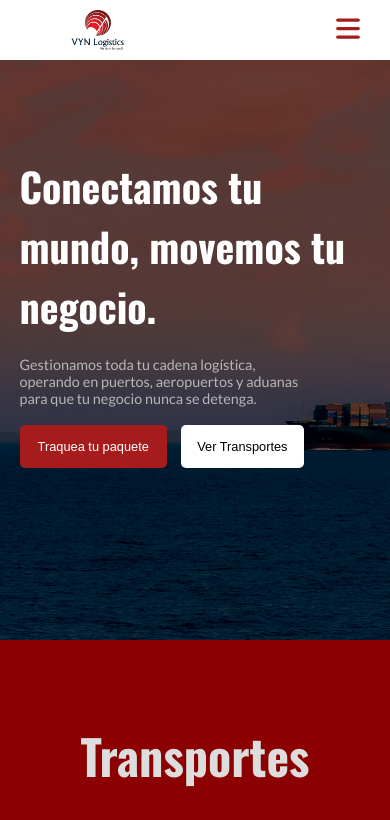
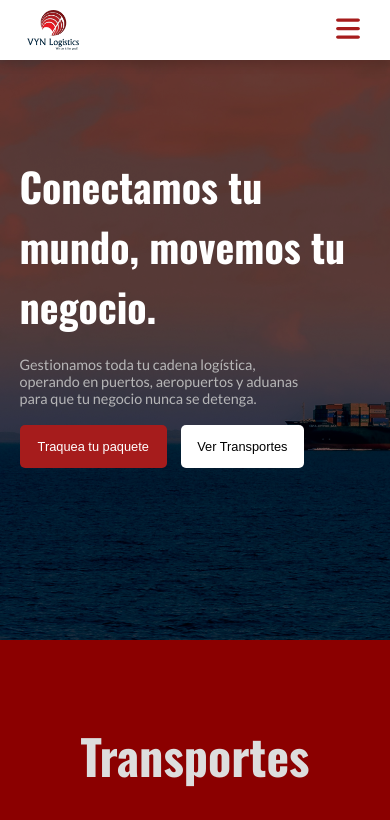
Before and after one commit to avoleon15/VyN-WebPage, a React (Vite) app: page / in a window 390 px wide. Shown: the top 820 px of the page. Built offline with nearby package versions, Linux system fonts and the light colour scheme.

Commit message:
Changed some details on the styling of the hamburguer menu, also changed the display of the navbar while on screen sized phone

```diff
--- a/src/components/Navbar/Navbar.css
+++ b/src/components/Navbar/Navbar.css
@@ -4,7 +4,7 @@
     display: flex;
     width: 100%;
     height: 60px;
-
+    box-shadow: 0 4px 10px rgba(0, 0, 0, 0.15);
     padding: 10px 0px 10px 0px;
 
     background: white;
@@ -131,7 +131,6 @@
     border: none;
     color: var(--primary);
     font-size: 1.7rem;
-    margin-right: 10%;
 }
 
 .mobile-menu {
@@ -139,7 +138,7 @@
     top: 60px; right: -100%;
     width: 100%;
     height: 100%;
-    background: var(--background-secondary);
+    background: var(--white);
     transition: right 0.3s ease;
     border-top: 1px solid var(--text);
 
@@ -155,20 +154,19 @@
     background: none;
     text-align: start;
     text-decoration: none;
-    border: 1px solid var(--white-light);
+    border-top: 1px solid var(--white-light);
     margin: 0px;
+    color: var(--text);
 }
 
 .hamburger-title{
-    color: var(--text);
-    font-size: 1rem;
-    padding: 10px 10px 10px 20px;
+    font-size: 1.1rem;
+    padding: 20px 10px 20px 20px;
 }
 
 .hamburger-option{
-    color: var(--text-light);
     font-size: 0.9rem;
-    padding: 10px 10px 10px 30px;
+    padding: 20px 10px 20px 30px;
 }
 
 @media (max-width: 1024px){
@@ -207,18 +205,18 @@
         position: fixed;
     }
     #left-nav{
-        width: 50%;
-        justify-content: flex-start;
+        width: 100%;
+        justify-content: space-between;
+        margin: 0px 5%;
+    }
+    #left-nav img{
+        width: auto;
     }
     #center-nav{
         display: none;
     }
-    #login-nav{
+    #right-nav{
         display: none;
-    }
-    #right-nav{
-        width: 50%;
-        justify-content: flex-end;
     }
     .hamburger-menu{
         display: block;
--- a/src/components/Navbar/Navbar.jsx
+++ b/src/components/Navbar/Navbar.jsx
@@ -15,6 +15,14 @@ function Navbar(){
         <nav id="navbar">
             <div id="left-nav">
                 <img src={vynLogo} alt='vyn logo'></img>
+                <button className='hamburger-menu' onClick={() => setMenuOpen(!menuOpen)}>
+                    <FontAwesomeIcon icon={menuOpen ? faXmark : faBars} />
+                </button>
+                <div className={`mobile-menu ${menuOpen ? 'open' : ''}`}>
+                    <p className='hamburger-title'>{text.navbar.language}</p>
+                    <button className={`hamburger-option ${text.navbar.language === "Language" ? "bold" : "" }`} onClick={() => { setMenuOpen(!menuOpen); setEnglish(); }}>English</button>
+                    <button className={`hamburger-option ${text.navbar.language === "Lenguaje" ? "bold" : "" }`} onClick={() => { setMenuOpen(!menuOpen); setSpanish(); }}>Español</button>
+                </div>
             </div>
             <div id="center-nav">
                 <ul className='list-nav'>
@@ -26,22 +34,14 @@ function Navbar(){
                             {text.navbar.language} <FontAwesomeIcon className={`chevron-language ${open ? 'rotated' : ''}`} icon={faChevronDown} />
                         </a>
                         <div className={`languages-component ${open ? 'visible-language' : ''}`}>
-                            <button className={`language-toggle ${text.navbar.language === "Language" ? "bold" : "" }`} onClick={setEnglish}>English</button>
-                            <button className={`language-toggle ${text.navbar.language === "Lenguaje" ? "bold" : "" }`} onClick={setSpanish}>Español</button>
+                            <button className={`language-toggle ${text.navbar.language === "Language" ? "bold" : "" }`} onClick={() => { setOpen(!open); setEnglish(); }}>English</button>
+                            <button className={`language-toggle ${text.navbar.language === "Lenguaje" ? "bold" : "" }`} onClick={() => { setOpen(!open); setSpanish(); }}>Español</button>
                         </div>
                     </li>
                 </ul>
             </div>
             <div id="right-nav">
                 <button id='login-nav'><FontAwesomeIcon icon={faCircleUser} /> {text.navbar.log}</button>
-                <button className='hamburger-menu' onClick={() => setMenuOpen(!menuOpen)}>
-                    <FontAwesomeIcon icon={menuOpen ? faXmark : faBars} />
-                </button>
-                <div className={`mobile-menu ${menuOpen ? 'open' : ''}`}>
-                    <p className='hamburger-title'>{text.navbar.language}</p>
-                    <button className={`hamburger-option ${text.navbar.language === "Language" ? "bold" : "" }`} onClick={() => { setMenuOpen(!menuOpen); setEnglish(); }}>English</button>
-                    <button className={`hamburger-option ${text.navbar.language === "Lenguaje" ? "bold" : "" }`} onClick={() => { setMenuOpen(!menuOpen); setSpanish(); }}>Español</button>
-                </div>
             </div>
         </nav>
     )
```
